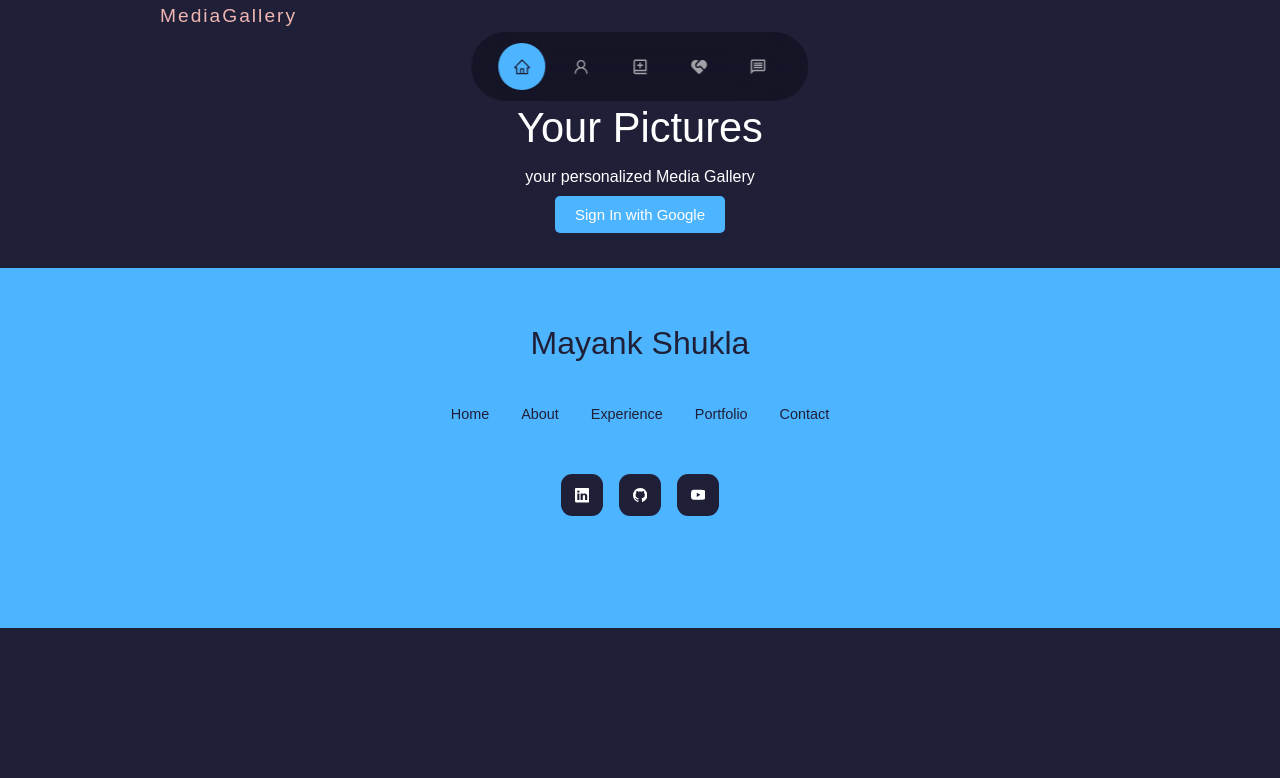
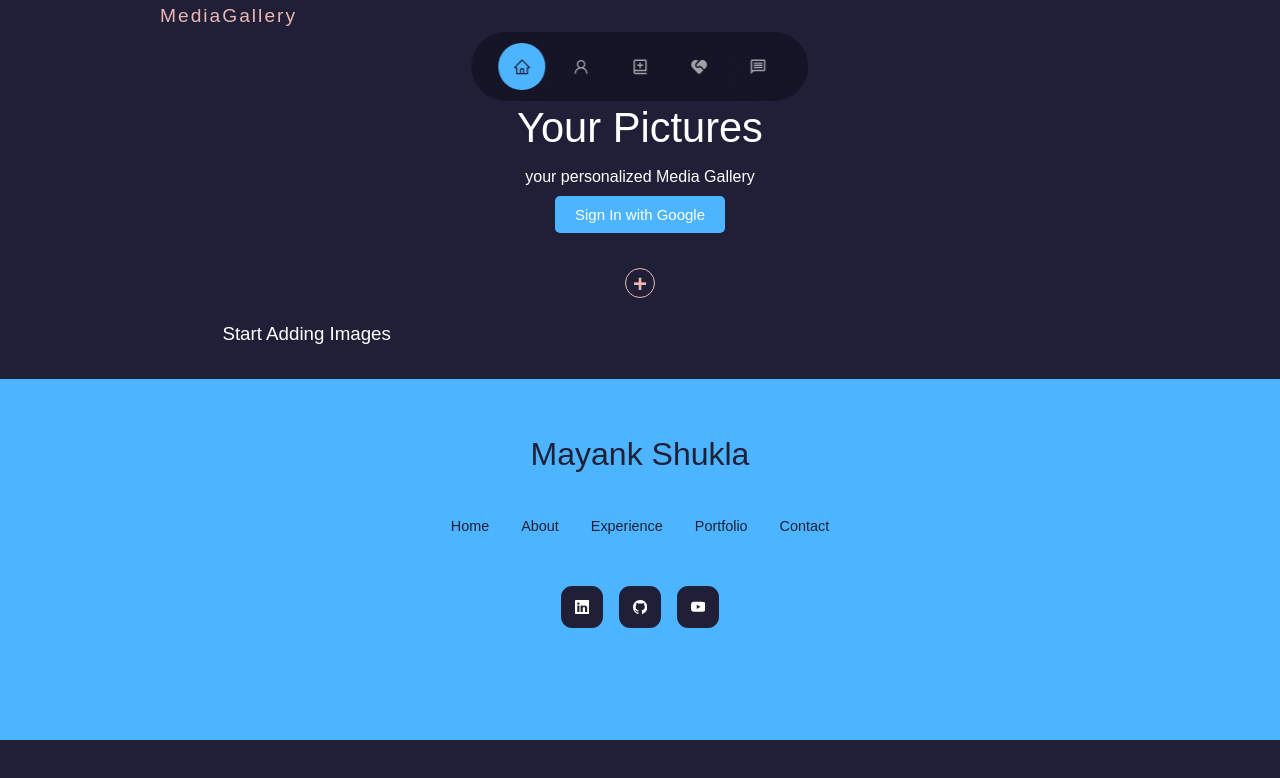
Before and after one commit to ms-mayank/mediagallery, a React (Create React App) app: page / in a window 1280 px wide. Shown: the top 778 px of the page. Built offline with nearby package versions, Linux system fonts and the light colour scheme; no server answers; the database is empty.

Commit message:
updated files

```diff
--- a/src/App.js
+++ b/src/App.js
@@ -16,7 +16,6 @@ function App() {
   const [selectimg, setSelectimg] = useState(null);
   const [filelen, setFilelen] = useState(4);
   const [user] = useAuthState(auth);
-  const [noSignin, setNoSignin] = useState(false);
 
   return (
     <>
@@ -25,16 +24,12 @@ function App() {
         <InstallPWA />
         <Title />
 
-        {/* {user ? `Welcome ${auth.currentUser.email}` : ""}
-        {user ?  <Logout /> : <Login />} */}
-        {user ?
-        <>
-        { `Welcome ${auth.currentUser.email}` }
-        <Logout />
+        {user ? `Welcome ${auth.currentUser.email}` : ""}
+        {user ?  <Logout /> : <Login />}
         {filelen >= 4 ? <h2 style={{ textAlign: 'center' }}>Max 4 Files Allowed</h2> : <UploadForm />}
         <ImageGrid setSelectimg={setSelectimg} setFilelen={setFilelen} />
         {selectimg && <Modal selectimg={selectimg} setSelectimg={setSelectimg} />}
-        </> :<Login/>}
+
 
       </div>
       <Footer />
--- a/src/hooks/useFirestore.jsx
+++ b/src/hooks/useFirestore.jsx
@@ -1,21 +1,21 @@
 import { useState, useEffect } from "react";
 import { projectFirestore } from "../firebase/config";
 
-const useFirestore = (collection) =>{
+const useFirestore = (collection) => {
   const [docs, setDocs] = useState([]);
 
-  useEffect(()=>{
+  useEffect(() => {
     const unsub = projectFirestore.collection(collection)
-    .orderBy('createdAt','desc')
-    .onSnapshot((snap) =>{
-      let document = [];
-      snap.forEach(doc =>{
-        document.push({...doc.data(), id: doc.id})
+      .orderBy('createdAt', 'desc')
+      .onSnapshot((snap) => {
+        let document = [];
+        snap.forEach(doc => {
+          document.push({ ...doc.data(), id: doc.id })
+        });
+        setDocs(document);
       });
-      setDocs(document);
-    });
     return () => unsub();
-  },[collection])
+  }, [collection])
 
   return { docs };
 }
--- a/src/hooks/useStorage.jsx
+++ b/src/hooks/useStorage.jsx
@@ -20,7 +20,7 @@ const useStorage = (file) => {
     }, async () => {
       const url = await storageRef.getDownloadURL();
       const createdAt = timestamp();
-      collectionRef.add({url, createdAt, like});
+      collectionRef.add({ url, createdAt, like });
       setUrl(url);
     });
   }, [file]);
```
